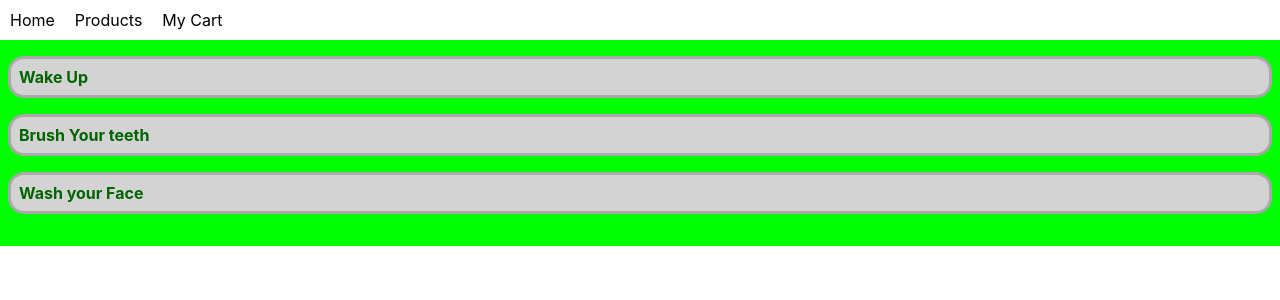
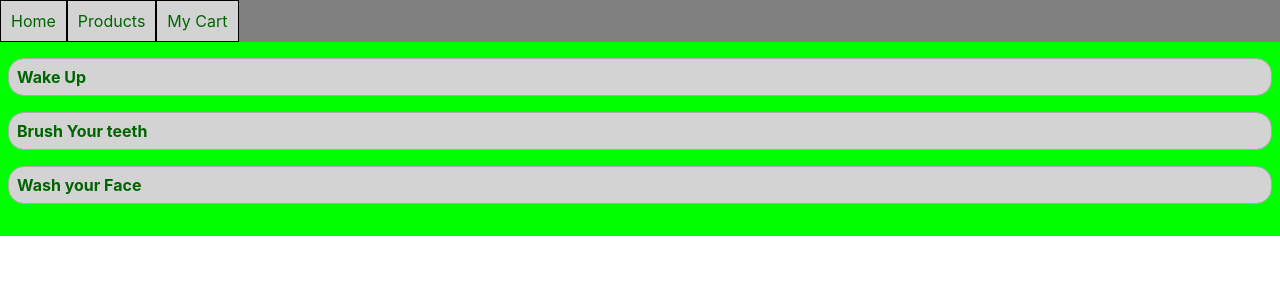
Before and after one commit to OmarThinks/React-Context-Project, a React (Create React App) app in the folder src/: page / in a window 1280 px wide. Shown: the top 300 px of the page. Built offline with nearby package versions, Linux system fonts and the light colour scheme.

Commit message:
improved style

```diff
--- a/src/src/components/main.js
+++ b/src/src/components/main.js
@@ -13,13 +13,14 @@ class Main extends Component {
 }
     render() {
         return (
-        <main>
+        <main style={{background:"lime"}}>
             <ul>
                 {this.state.todos.map((todo)=>{
                     return(<li
                         style={{
                             background:"lightgrey",
-                            color:"darkgreen"
+                            color:"darkgreen",
+                            "border-color":"darkgrey"
                         }}>{todo}</li>)
                 })}
             </ul>
--- a/src/src/components/navbar.js
+++ b/src/src/components/navbar.js
@@ -1,14 +1,21 @@
 import React, { Component } from 'react';
 
 class NavBar extends Component {
-    state = {  }
+    state = { navleft:["Home", "Products", "My Cart"] };
     render() {
         return (
-            <nav>
+            <nav style={{background:"grey"}}>
                 <ul>
-                    <li>Home</li>
-                    <li>Products</li>
-                    <li>My Cart</li>
+                    {this.state.navleft.map((element)=>{
+                        return(
+                            <li style={{
+                                background:"lightgrey",
+                                color:"darkgreen",
+                                "border-color":"black"
+                            }}>{element}</li>
+                        );
+                    })}
+
                 </ul>
             </nav>
          );
--- a/src/src/index.css
+++ b/src/src/index.css
@@ -33,8 +33,7 @@ nav>ul{
 
 nav > ul >li{
   padding: 10px;
-  border-radius: 1em;
-  /*list-style: none;*/
+  border: solid 1px;
 }
 
 
@@ -44,8 +43,8 @@ nav > ul >li{
 
 main{
   display: block;
-  background-color: lime;
   padding: 1em .5em;
+  height: 100%;
 }
 
 
@@ -58,7 +57,7 @@ main > ul{
 main > ul >li{
   display: block;
   padding: .5em;
-  border: darkgrey 3px solid;
+  border: 1px solid;
   border-radius: 1em;
   font-weight: bold;
   margin-bottom: 1em;
```
